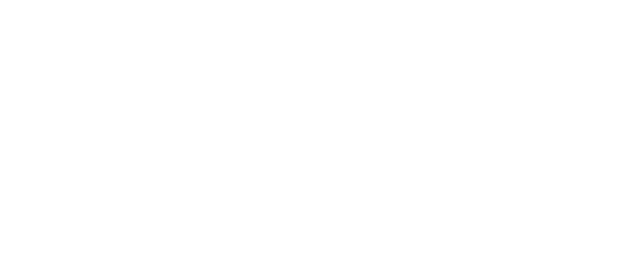
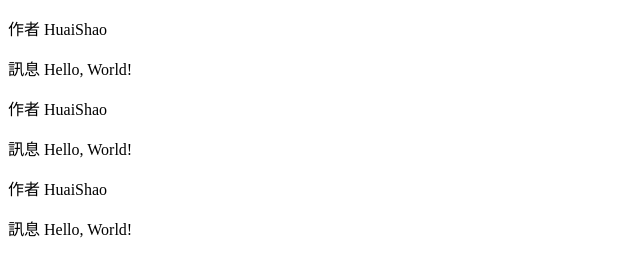
Before and after one commit to HuaiShaoChang/git-web-demo, a plain HTML site: page index.html in a window 1280 px wide. Shown: the whole page, without its empty margins (0-640 px from the left). Drawn offline with Linux system fonts and the light colour scheme.

Commit message:
modify a message pattern into index.html

```diff
--- a/index.html
+++ b/index.html
@@ -6,6 +6,35 @@
 	<title>Document</title>
 </head>
 <body>
-
+	<div class="post">
+		<p>
+			<span class="field">作者</span>
+			HuaiShao
+		</p>
+		<p>
+			<span class="field">訊息</span>
+			Hello, World!
+		</p>
+	</div>
+	<div class="post">
+		<p>
+			<span class="field">作者</span>
+			HuaiShao
+		</p>
+		<p>
+			<span class="field">訊息</span>
+			Hello, World!
+		</p>
+	</div>
+	<div class="post">
+		<p>
+			<span class="field">作者</span>
+			HuaiShao
+		</p>
+		<p>
+			<span class="field">訊息</span>
+			Hello, World!
+		</p>
+	</div>
 </body>
 </html>
```
